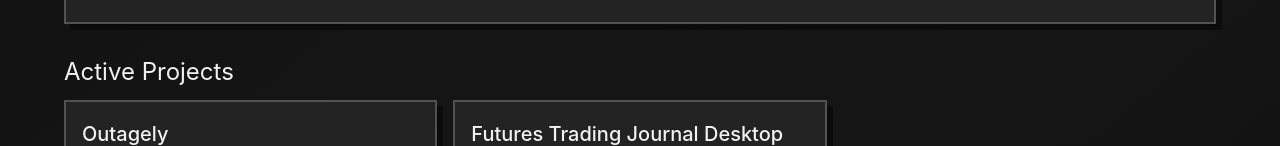
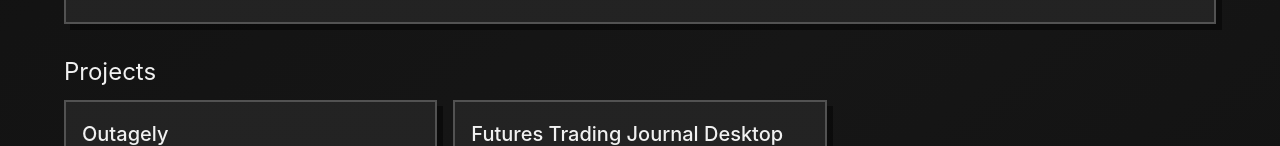
Before and after one commit to AIBotCasey/casey-pages, a React (Vite) app: page / in a window 1280 px wide. Shown: the part 222-368 px from the top of the page. Built offline with nearby package versions, Linux system fonts and the light colour scheme.

Commit message:
Homepage copy: rename Active Projects section to Projects

```diff
--- a/src/pages/HomePage.jsx
+++ b/src/pages/HomePage.jsx
@@ -89,7 +89,7 @@ export default function HomePage() {
       </Card>
 
       <Box id="projects" sx={{ pt: 1 }}>
-        <Typography variant="h5" sx={{ mb: 1.5 }}>Active Projects</Typography>
+        <Typography variant="h5" sx={{ mb: 1.5 }}>Projects</Typography>
         <Box
           sx={{
             display: 'grid',
```
